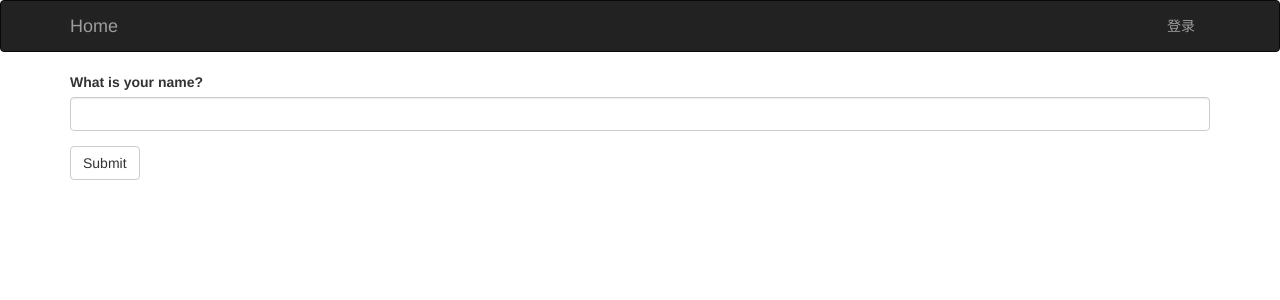
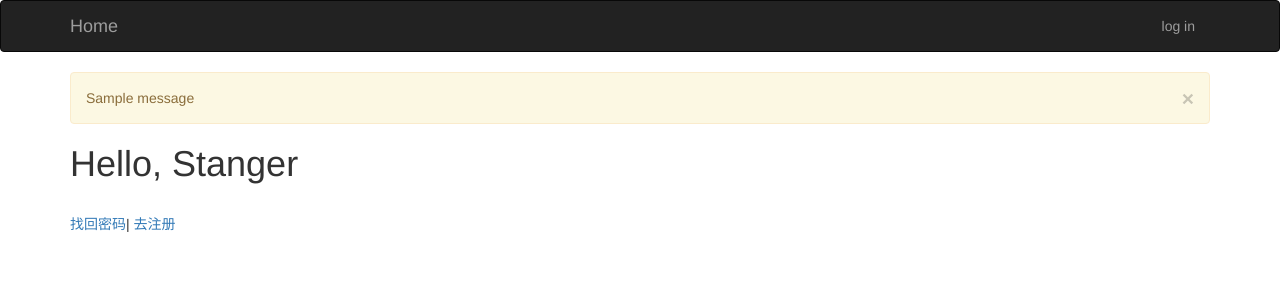
Before and after one commit to Gavin-YYC/python-study, a Flask app: page / in a window 1280 px wide. Shown: the top 300 px of the page. Run offline with Flask 2, Linux system fonts and the light colour scheme; tables that the repository leaves empty hold one stand-in row (values such as "Sample post"); one stand-in notice (Sample message) is shown; some libraries are stand-ins or nearby versions.

Commit message:
register

```diff
--- a/flaskweb/app/main/forms.py
+++ /dev/null
@@ -1,8 +0,0 @@
-# coding=utf-8
-from flask_wtf import FlaskForm
-from wtforms import StringField, SubmitField
-from wtforms.validators import Required
-
-class NameForm( FlaskForm ):
-    name = StringField('What is your name?', validators=[Required()])
-    submit = SubmitField('Submit')
--- a/flaskweb/app/main/views.py
+++ b/flaskweb/app/main/views.py
@@ -2,18 +2,12 @@
 
 from datetime import datetime
 from flask import render_template, session, redirect, url_for
+from flask_login import current_user
 
 from . import main
-from .forms import NameForm
 from .. import db
 from ..models import User
 
-@main.route('/', methods=['GET', 'POST'])
+@main.route('/')
 def index():
-    form = NameForm()
-    if form.validate_on_submit():
-        return redirect(url_for('.index'))
-    return render_template('index.html',
-        form=form, name=session.get('name'),
-        known=session.get('known', False),
-        current_time=datetime.utcnow())
+    return render_template('index.html', current_user=current_user)
--- a/flaskweb/app/models.py
+++ b/flaskweb/app/models.py
@@ -13,7 +13,7 @@ class Role( db.Model ):
     def __repr__( self ):
         return '<Role {0}>'.format( self.name )
 
-class User( db.Model ):
+class User( db.Model, UserMixin ):
     __tablename__ = 'users'
     id = db.Column(db.Integer, primary_key=True)
     username = db.Column(db.String(64), unique=True, index=True)
--- a/flaskweb/app/templates/base.html
+++ b/flaskweb/app/templates/base.html
@@ -5,17 +5,17 @@
 <div class="navbar navbar-inverse" role="navigation">
   <div class="container">
     <div class="navbar-header">
-      <a href="#" class="navbar-brand">Home</a>
+      <a href="/" class="navbar-brand">Home</a>
     </div>
     <div class="navbar-collapse collapse">
       <ul class="nav navbar-nav navbar-right">
         {% if current_user.is_authenticated %}
           <li>
-            <a href="{{ url_for('auth.logout') }}">退出</a>
+            <a href="{{ url_for('auth.logout') }}">log out</a>
           </li>
         {% else %}
           <li>
-            <a href="{{ url_for('auth.login') }}">登录</a>
+            <a href="{{ url_for('auth.login') }}">log in</a>
           </li>
         {% endif %}
       </ul>
@@ -26,6 +26,12 @@
 
 {% block content %}
   <div class="container">
+    {% for message in get_flashed_messages() %}
+      <div class="alert alert-warning">
+        <button type="button" name="button" class="close" data-dismiss="alert">&times;</button>
+        {{ message }}
+      </div>
+    {% endfor %}
     {% block page_content %}{% endblock %}
   </div>
 {% endblock %}
--- a/flaskweb/app/templates/index.html
+++ b/flaskweb/app/templates/index.html
@@ -4,5 +4,15 @@
 {% block title %} Test {% endblock %}
 
 {% block page_content %}
-  {{ wtf.quick_form( form ) }}
+  <h1>
+    Hello,
+    {% if current_user.is_authenticated %}
+      {{ current_user.username }}
+    {% else %}
+      Stanger
+    {% endif %}
+  </h1>
+  <br>
+  <a href="{{ url_for('auth.register') }}">找回密码</a>|
+  <a href="{{ url_for('auth.register') }}">去注册</a>
 {% endblock %}
```
Also changed, not shown: flaskweb/app/auth/forms.py (+20 -2 lines), flaskweb/app/auth/views.py (+23 -4 lines), flaskweb/app/templates/auth/login.html (+8 -3 lines), flaskweb/app/templates/auth/register.html (added, +10 -0 lines).
